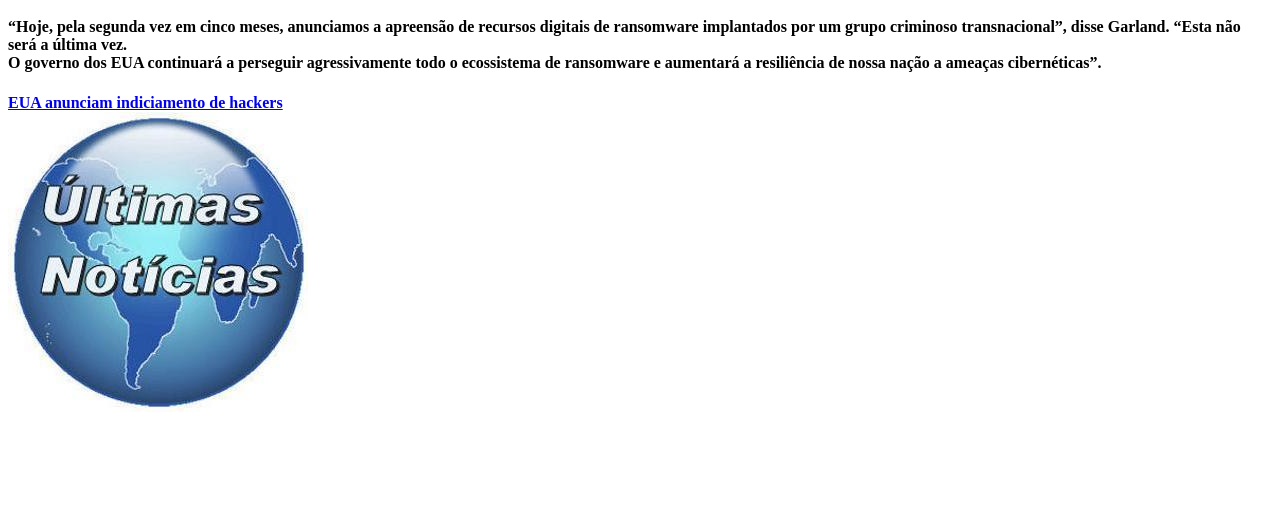
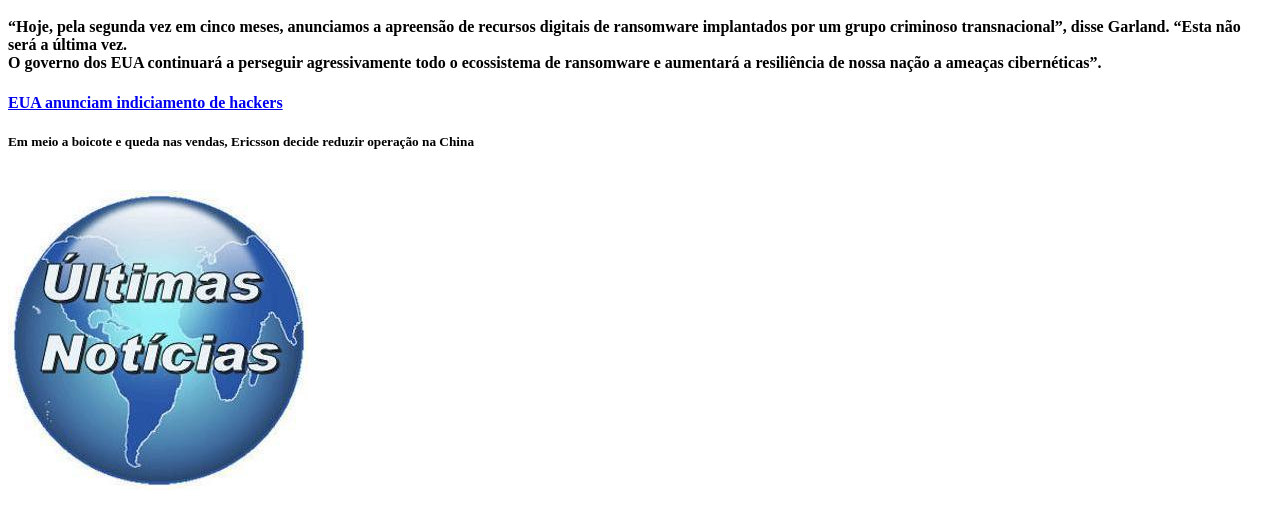
Before and after one commit to mayara-raisa/Aulateste, a plain HTML site: page index.html in a window 1280 px wide. Shown: the part 48-576 px from the top of the page. Drawn offline with Linux system fonts and the light colour scheme.

Commit message:
Add files via upload

```diff
--- a/index.html
+++ b/index.html
@@ -9,6 +9,10 @@
             >
             <a href="https://areferencia.com/americas/eua-anunciam-indiciamento-de-hacker-acusado-de-causar-prejuizo-milionario/"> EUA anunciam indiciamento de hackers  </a>
             <br>
+            <h5>
+                Em meio a boicote e queda nas vendas, Ericsson decide reduzir operação na China
+            </h5>
+            <br>
             <img src="noticias.jpeg" alt=""> <BR></BR>
    </body>
 </html>
```
